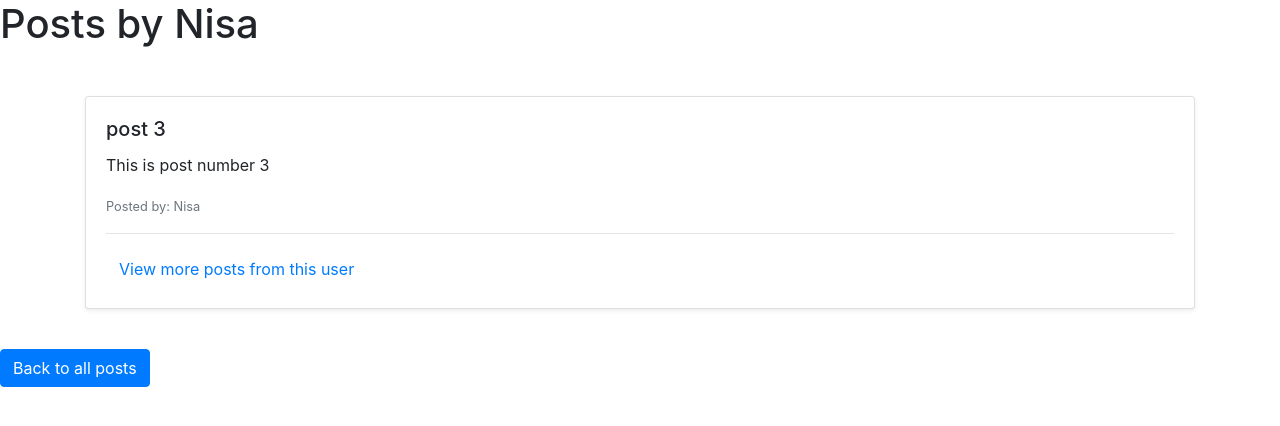
After one commit to shashwatthapa/Blog-in-django, a Django app: a page that uses blog/myapp/blogapp/templates/posts_by_user.html in a window 1280 px wide. The commit adds this page. Shown: the top 426 px of the page. Run offline with Django 5.2, Linux system fonts and the light colour scheme; data comes from the database, SQL or seed files in the repository; both versions use the stored data as it was after the commit.

Commit message:
seeing posts only of particular user

```diff
--- a/blog/myapp/blogapp/templates/dashboard.html
+++ b/blog/myapp/blogapp/templates/dashboard.html
@@ -18,7 +18,8 @@
                     <div class="card-body">
                         <h5 class="card-title">{{ items.title }}</h5>
                         <p class="card-text">{{ items.description }}</p>
-                        <p class="card-text">Posted by : {{ items.author.username }}</p>
+                        <a href="{% url 'posts_by_user' items.author.username %}">
+                        <p class="card-text">Posted by : {{ items.author.username }}</p></a>
                     {% if request.user == items.author %}
                         <a href="{% url 'delete' items.id %}"><button type="button" class="btn btn-danger">Delete</button></a>
                        <a href="{% url  'update' items.id %}"><button type="button" class="btn btn-info">Edit</button></a>
--- /dev/null
+++ b/blog/myapp/blogapp/templates/posts_by_user.html
@@ -0,0 +1,32 @@
+{% extends 'base.html' %}
+
+{% block body %}
+    <h1>Posts by {{ user.username }}</h1>
+
+    <div class="container mt-5">
+        <div class="row">
+            {% for post in posts %}
+                <div class="col-12 mb-4">
+                    <div class="card shadow-sm">
+                        <div class="card-body">
+                            <h5 class="card-title">{{ post.title }}</h5>
+                            <p class="card-text">{{ post.description }}</p>
+                            <p class="card-text"><small class="text-muted">Posted by: {{ post.author.username }}</small></p>
+                            <hr>
+                            <a href="{% url 'posts_by_user' post.author.username %}" class="btn btn-link">View more posts from this user</a>
+
+                            {% if request.user == post.author %}
+                                <a href="{% url 'delete' post.id %}" class="btn btn-danger">Delete</a>
+                                <a href="{% url 'update' post.id %}" class="btn btn-info">Edit</a>
+                            {% endif %}
+                        </div>
+                    </div>
+                </div>
+            {% empty %}
+                <p>No posts by this user.</p>
+            {% endfor %}
+        </div>
+    </div>
+
+    <a href="{% url 'dashboard' %}" class="btn btn-primary mt-3">Back to all posts</a>
+{% endblock %}
--- a/blog/myapp/blogapp/urls.py
+++ b/blog/myapp/blogapp/urls.py
@@ -8,5 +8,7 @@ urlpatterns = [
     path('logout/',views.logout_views,name='logout'),
     path('add/',views.add,name='add'),
     path('delete/<int:id>/',views.delete,name='delete'),
-    path('update/<int:id>/',views.update,name='update')
+    path('update/<int:id>/',views.update,name='update'),
+    path('user/<str:username>/', views.post_list_by_user, name='posts_by_user'),
+
 ]
--- a/blog/myapp/blogapp/views.py
+++ b/blog/myapp/blogapp/views.py
@@ -2,6 +2,7 @@ from django.shortcuts import render,redirect,get_object_or_404
 from .forms import LoginForm,RegisterForm,PostForm
 from django.contrib.auth import login,logout,authenticate
 from django.contrib.auth.decorators import login_required
+from django.contrib.auth.models import User
 from .models import Post
 
 # Create your views here.
@@ -71,3 +72,8 @@ def update(request,id):
     else:
         form = PostForm(instance=mem)
         return render(request,'update.html',{'form':form,'mem':mem})
+
+def post_list_by_user(request,username):
+    user = get_object_or_404(User,username=username)
+    posts = Post.objects.filter(author = user )
+    return render(request, 'posts_by_user.html', {'user': user, 'posts': posts})
```
Also changed, not shown: blog/myapp/db.sqlite3.
